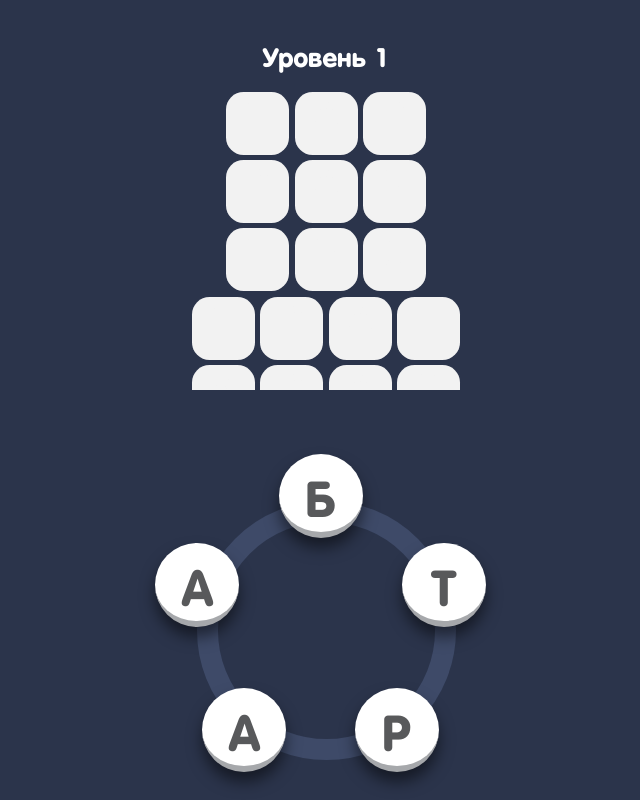
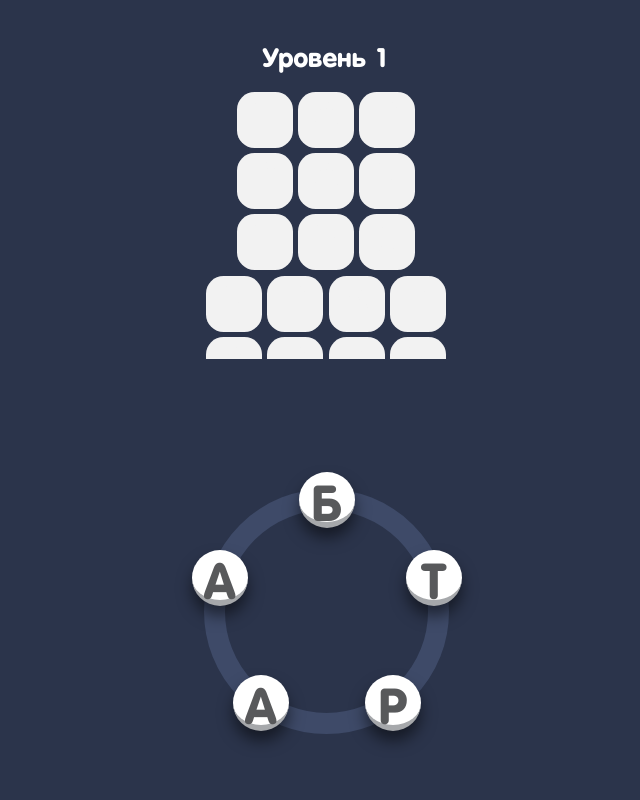
Before and after one commit to TatShen/testTaskOMG, a React (Vite) app: page / in a window 1280 px wide. Shown: the whole page, without its empty margins (314-954 px from the left). Built offline with nearby package versions, Linux system fonts and the light colour scheme.

Commit message:
-edit event add styles

```diff
--- a/src/App.module.scss
+++ b/src/App.module.scss
@@ -1,8 +1,6 @@
 .mainContainer {
-  width: 100%;
-  height: 90%;
-  max-width: 50rem;
-  max-height: 100rem;
+  width: 90vw;
+  height: 90vh;
   position: absolute;
   top: 50%;
   left: 50%;
--- a/src/Components/LettersBlock/LettersBlock.jsx
+++ b/src/Components/LettersBlock/LettersBlock.jsx
@@ -27,7 +27,7 @@ export const LettersBlock = () => {
 
   useEffect(() => {
     if (block) {
-      setR(block.offsetWidth / 2);
+      setR(block.offsetWidth / 2 - 10);
     }
   }, [block, width])
 
--- a/src/Components/LettersBlock/LettersBlock.module.scss
+++ b/src/Components/LettersBlock/LettersBlock.module.scss
@@ -1,6 +1,6 @@
 .container {
-  width: 80%;
-  height: 40%;
+  width: 40vh;
+  height: 40vh;
   max-height: auto;
   display: flex;
   justify-content: center;
@@ -10,12 +10,23 @@
 
 .lettersBlock {
   position: relative;
-  width: 18.5rem;
-  height:18.5rem;
+  width: 17.5rem;
+  height:17.5rem;
   border: 1.5rem solid #3e4a68;
   border-radius: 50%;
   z-index: 2;
-  margin-top: 1rem;
+  display: flex;
+  justify-content: center;
+  align-items: center;
+}
+
+.center {
+  position: absolute;
+  top: 60%;
+  left: 60%;
+  transform: translate(-55%, -55%);
+  width: 0;
+  height: 0;
 }
 
 .letter,
@@ -23,13 +34,12 @@
   display: flex;
   justify-content: center;
   align-items: center;
-  width: 6rem;
-  height: 6rem;
+  width: 4rem;
+  height: 4rem;
   border-radius: 50%;
   background-color: white;
   border-bottom: #a6a8ab 6px solid;
   box-shadow: 0 10px 15px rgba(0, 0, 0, 0.5);
-  font-family: var(--font-family);
   font-weight: 700;
   font-size: 3.56rem;
   text-align: center;
@@ -45,14 +55,7 @@
   pointer-events: none;
 }
 
-.center {
-  position: absolute;
-  top: 50%;
-  left: 50%;
-  transform: translate(-50%, -50%);
-  width: 0;
-  height: 0;
-}
+
 
 .lines {
   position: absolute;
--- a/src/Components/WordsBlock/WordsBlock.module.scss
+++ b/src/Components/WordsBlock/WordsBlock.module.scss
@@ -5,8 +5,7 @@
   align-items: center;
   gap: 0.375rem;
   width: 80%;
-  height: auto;
-  max-height: 45%;
+  height: 40%;
   margin: 0 auto;
   overflow-y: auto;
 }
@@ -23,8 +22,8 @@
 
 .rightWord {
   .emptyLetter {
-    width: 4.5rem;
-    height: 4.5rem;
+    width: 4rem;
+    height: 4rem;
     border-radius: 1.25rem;
     color: #f2f2f2;
     font-weight: 700;
@@ -37,8 +36,8 @@
 }
 
 .emptyLetter {
-  width: 4.5rem;
-  height: 4.5rem;
+  width: 4rem;
+  height: 4rem;
   border-radius: 1.25rem;
   background-color: #f2f2f2;
   color: #f2f2f2;
```
